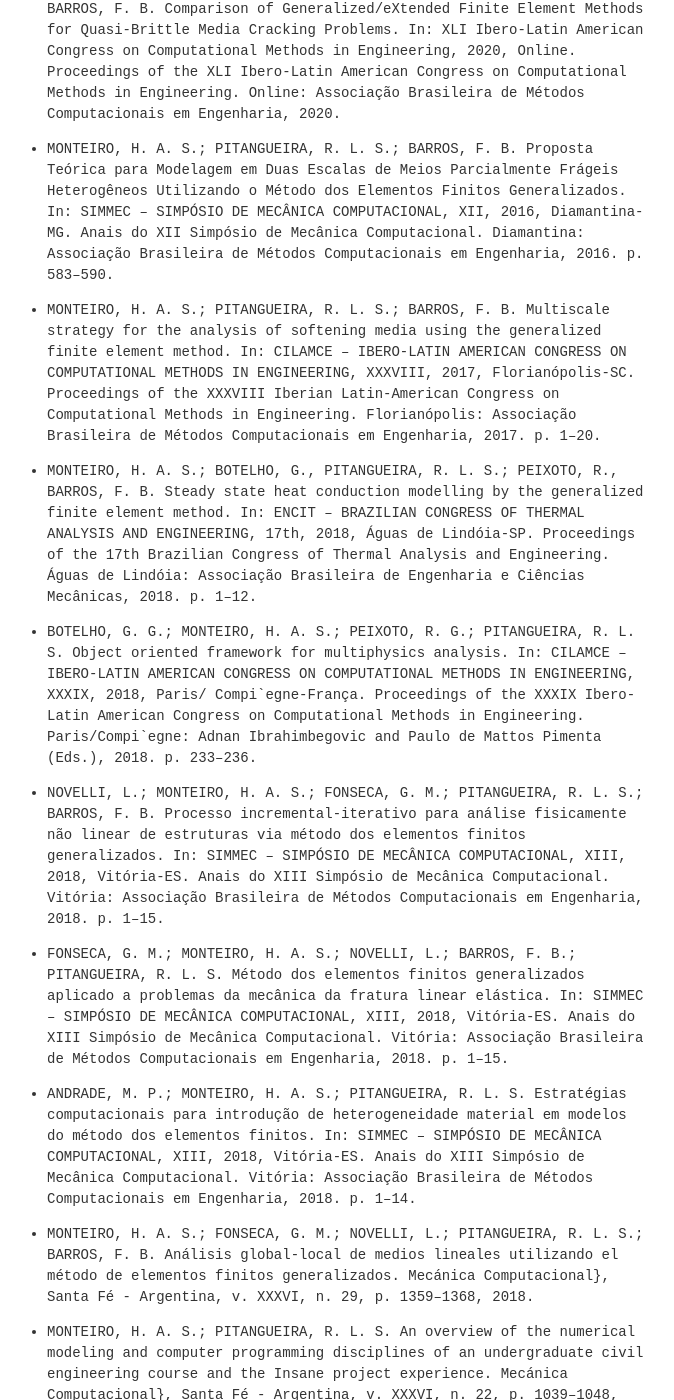
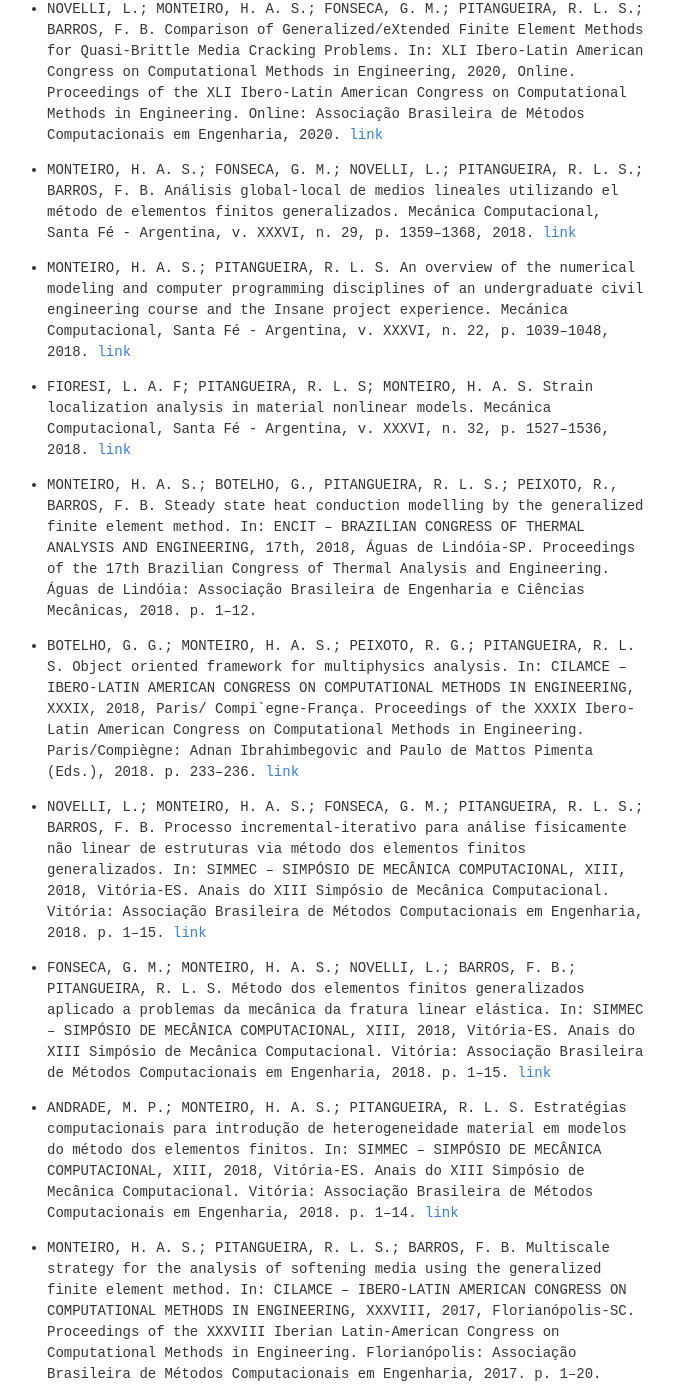
Before and after one commit to hasmonteiro/hasmonteiro.github.io, a Jekyll site: the page built from _pages/publications.md, in a window 1280 px wide and 1400 px high, scrolled down 1135 px. Shown: the whole window, without its empty margins (314-988 px from the left). Built offline with Jekyll 4.4.1, drawn with Linux system fonts in a browser that asks for light colours; nearby versions of some CDN libraries; some of the changed text lies outside the part shown.

Commit message:
corrections about, research; update links pubs; educ to teach

```diff
--- a/_config.yml
+++ b/_config.yml
@@ -14,8 +14,8 @@ links:
     url: /publications
   - name: /projects
     url: /projects
-  - name: /education
-    url: /education
+  - name: /teaching
+    url: /teaching
   - name: /posts
     url: /posts
   - name: /cv
--- a/_pages/publications.md
+++ b/_pages/publications.md
@@ -5,36 +5,36 @@ permalink: /publications
 
 ## Thesis
 
-- MONTEIRO, H. A. S. Uma nova aborgadem para análise estática em duas escalas: métodos dos elementos finitos generalizados/estendidos, estratégia global-local e modelos de degração elástica no estudo de meios não lineares, parcialmente frágeis e heterogêneos.  Tese (Doutorado em Engenharia de Estruturas) -- Escola de Engenharia, Universidade Federal de Minas Gerais, p. 423. 2021.
+- MONTEIRO, H. A. S. Uma nova aborgadem para análise estática em duas escalas: métodos dos elementos finitos generalizados/estendidos, estratégia global-local e modelos de degração elástica no estudo de meios não lineares, parcialmente frágeis e heterogêneos.  Tese (Doutorado em Engenharia de Estruturas) -- Escola de Engenharia, Universidade Federal de Minas Gerais, p. 423. 2021. (_embargo period; access restricted_)
 
     _(en title: A new approach for two-scale static analysis: generalized/extended finite element method, global-local strategy and elastic-degrading models in the study of heterogeneous quasi-brittle nonlinear media)_
 
 ## Articles
 
--  MONTEIRO, H. A. S.; NOVELLI, L.; FONSECA, G. M.; PITANGUEIRA, R. L. S.; BARROS, F. B. A new approach for physically nonlinear analysis of continuum damage mechanics problems using the generalized/extended finite element method with global-local enrichment. Engineering Analysis with Boundary Elements. v. 113. p. 277--295. Abril 2020.
+-  MONTEIRO, H. A. S.; NOVELLI, L.; FONSECA, G. M.; PITANGUEIRA, R. L. S.; BARROS, F. B. A new approach for physically nonlinear analysis of continuum damage mechanics problems using the generalized/extended finite element method with global-local enrichment. Engineering Analysis with Boundary Elements. v. 113. p. 277--295. Abril 2020. [link](https://doi.org/10.1016/j.enganabound.2019.12.015)
 
--  NOVELLI, L.; OLIVEIRA, T. H.; MONTEIRO, H. A. S.; FONSECA, G. M.; PITANGUEIRA, R. L. S.; BARROS, FELÍCIO BRUZZI. Stable Generalized/eXtended Finite Element Method with global-local enrichment for material nonlinear analysis. Computer Methods in Applied Mechanics and Engineering. Volume 372, Dezembro 2020.
+-  NOVELLI, L.; OLIVEIRA, T. H.; MONTEIRO, H. A. S.; FONSECA, G. M.; PITANGUEIRA, R. L. S.; BARROS, FELÍCIO BRUZZI. Stable Generalized/eXtended Finite Element Method with global-local enrichment for material nonlinear analysis. Computer Methods in Applied Mechanics and Engineering. Volume 372, Dezembro 2020. [link](https://doi.org/10.1016/j.cma.2020.113429)
 
--  FONSECA, G. M.; OLIVEIRA, T. H.; MONTEIRO, H. A. S.; NOVELLI, L.; PITANGUEIRA, R. L. S.; BARROS, FELÍCIO BRUZZI. 2-D Crack Propagation Analysis using Stable Generalized Finite Element Method with Global-Local Enrichments. Engineering Analysis with Boundary Elements. Volume 118, Setembro 2020, p. 70-83.
+-  FONSECA, G. M.; OLIVEIRA, T. H.; MONTEIRO, H. A. S.; NOVELLI, L.; PITANGUEIRA, R. L. S.; BARROS, FELÍCIO BRUZZI. 2-D Crack Propagation Analysis using Stable Generalized Finite Element Method with Global-Local Enrichments. Engineering Analysis with Boundary Elements. Volume 118, Setembro 2020, p. 70-83. [link](https://doi.org/10.1016/j.enganabound.2020.05.019)
 
--  NOVELLI, L.; MONTEIRO, H. A. S.; FONSECA, G. M.; PITANGUEIRA, R. L. S.; BARROS, F. B. Comparison of Generalized/eXtended Finite Element Methods for Quasi-Brittle Media Cracking Problems. In: XLI Ibero-Latin American Congress on Computational Methods in Engineering, 2020, Online. Proceedings of the XLI Ibero-Latin American Congress on Computational Methods in Engineering. Online: Associação Brasileira de Métodos Computacionais em Engenharia, 2020.
+-  NOVELLI, L.; MONTEIRO, H. A. S.; FONSECA, G. M.; PITANGUEIRA, R. L. S.; BARROS, F. B. Comparison of Generalized/eXtended Finite Element Methods for Quasi-Brittle Media Cracking Problems. In: XLI Ibero-Latin American Congress on Computational Methods in Engineering, 2020, Online. Proceedings of the XLI Ibero-Latin American Congress on Computational Methods in Engineering. Online: Associação Brasileira de Métodos Computacionais em Engenharia, 2020. [link](https://www.cilamce.com.br/arearestrita/apresentacoes/180/8230.pdf)
 
--  MONTEIRO, H. A. S.; PITANGUEIRA, R. L. S.; BARROS, F. B. Proposta Teórica para Modelagem em Duas Escalas de Meios Parcialmente Frágeis Heterogêneos Utilizando o Método dos Elementos Finitos Generalizados. In: SIMMEC -- SIMPÓSIO DE MECÂNICA COMPUTACIONAL, XII, 2016, Diamantina-MG. Anais do XII Simpósio de Mecânica Computacional. Diamantina: Associação Brasileira de Métodos Computacionais em Engenharia, 2016. p. 583--590.
+-  MONTEIRO, H. A. S.; FONSECA, G. M.; NOVELLI, L.; PITANGUEIRA, R. L. S.; BARROS, F. B. Análisis global-local de medios lineales utilizando el método de elementos finitos generalizados. Mecánica Computacional, Santa Fé - Argentina, v. XXXVI, n. 29, p. 1359--1368, 2018. [link](https://cimec.org.ar/ojs/index.php/mc/article/view/5643)
+
+-  MONTEIRO, H. A. S.; PITANGUEIRA, R. L. S. An overview of the numerical modeling and computer programming disciplines of an undergraduate civil engineering course and the Insane project experience. Mecánica Computacional, Santa Fé - Argentina, v. XXXVI, n. 22, p. 1039--1048, 2018. [link](https://cimec.org.ar/ojs/index.php/mc/article/view/5603)
+
+-  FIORESI, L. A. F; PITANGUEIRA, R. L. S; MONTEIRO, H. A. S. Strain localization analysis in material nonlinear models. Mecánica Computacional, Santa Fé - Argentina, v. XXXVI, n. 32, p. 1527--1536, 2018. [link](https://cimec.org.ar/ojs/index.php/mc/article/view/5661)
+
+-  MONTEIRO, H. A. S.; BOTELHO, G., PITANGUEIRA, R. L. S.; PEIXOTO, R., BARROS, F. B. Steady state heat conduction modelling by the generalized finite element method. In: ENCIT -- BRAZILIAN CONGRESS OF THERMAL ANALYSIS AND ENGINEERING, 17th, 2018, Águas de Lindóia-SP. Proceedings of the 17th Brazilian Congress of Thermal Analysis and Engineering. Águas de Lindóia: Associação Brasileira de Engenharia e Ciências Mecânicas, 2018. p. 1--12.
+
+-  BOTELHO, G. G.; MONTEIRO, H. A. S.; PEIXOTO, R. G.; PITANGUEIRA, R. L. S. Object oriented framework for multiphysics analysis. In: CILAMCE -- IBERO-LATIN AMERICAN CONGRESS ON COMPUTATIONAL METHODS IN ENGINEERING, XXXIX, 2018, Paris/ Compi\`egne-França. Proceedings of the XXXIX Ibero-Latin American Congress on Computational Methods in Engineering. Paris/Compiègne: Adnan Ibrahimbegovic and Paulo de Mattos Pimenta (Eds.), 2018. p. 233--236. [link](http://bibliotheque.utc.fr/EXPLOITATION/doc/IFD/IFD_REFDOC_0008926/cilamce-2018-proceedings-of-xxxix-ibero-latin-american-congress-on-computational-methods-in-engineer)
+
+-  NOVELLI, L.; MONTEIRO, H. A. S.; FONSECA, G. M.; PITANGUEIRA, R. L. S.; BARROS, F. B. Processo incremental-iterativo para análise fisicamente não linear de estruturas via método dos elementos finitos generalizados. In: SIMMEC -- SIMPÓSIO DE MECÂNICA COMPUTACIONAL, XIII, 2018, Vitória-ES. Anais do XIII Simpósio de Mecânica Computacional. Vitória: Associação Brasileira de Métodos Computacionais em Engenharia, 2018. p. 1--15. [link](https://doity.com.br/anais/xiiisimmec2018/trabalho/68636)
+
+-  FONSECA, G. M.; MONTEIRO, H. A. S.; NOVELLI, L.; BARROS, F. B.; PITANGUEIRA, R. L. S. Método dos elementos finitos generalizados aplicado a problemas da mecânica da fratura linear elástica. In: SIMMEC -- SIMPÓSIO DE MECÂNICA COMPUTACIONAL, XIII, 2018, Vitória-ES. Anais do XIII Simpósio de Mecânica Computacional. Vitória: Associação Brasileira de Métodos Computacionais em Engenharia, 2018. p. 1--15. [link](https://doity.com.br/anais/xiiisimmec2018/trabalho/68412)
+
+-  ANDRADE, M. P.; MONTEIRO, H. A. S.; PITANGUEIRA, R. L. S. Estratégias computacionais para introdução de heterogeneidade material em modelos do método dos elementos finitos. In: SIMMEC -- SIMPÓSIO DE MECÂNICA COMPUTACIONAL, XIII, 2018, Vitória-ES. Anais do XIII Simpósio de Mecânica Computacional. Vitória: Associação Brasileira de Métodos Computacionais em Engenharia, 2018. p. 1--14. [link](https://doity.com.br/anais/xiiisimmec2018/trabalho/69105)
 
 -  MONTEIRO, H. A. S.; PITANGUEIRA, R. L. S.; BARROS, F. B. Multiscale strategy for the analysis of softening media using the generalized finite element method. In: CILAMCE -- IBERO-LATIN AMERICAN CONGRESS ON COMPUTATIONAL METHODS IN ENGINEERING, XXXVIII, 2017, Florianópolis-SC. Proceedings of the XXXVIII Iberian Latin-American Congress on Computational Methods in Engineering. Florianópolis: Associação Brasileira de Métodos Computacionais em Engenharia, 2017. p. 1--20.
 
--  MONTEIRO, H. A. S.; BOTELHO, G., PITANGUEIRA, R. L. S.; PEIXOTO, R., BARROS, F. B. Steady state heat conduction modelling by the generalized finite element method. In: ENCIT -- BRAZILIAN CONGRESS OF THERMAL ANALYSIS AND ENGINEERING, 17th, 2018, Águas de Lindóia-SP. Proceedings of the 17th Brazilian Congress of Thermal Analysis and Engineering. Águas de Lindóia: Associação Brasileira de Engenharia e Ciências Mecânicas, 2018. p. 1--12.
-
--  BOTELHO, G. G.; MONTEIRO, H. A. S.; PEIXOTO, R. G.; PITANGUEIRA, R. L. S. Object oriented framework for multiphysics analysis. In: CILAMCE -- IBERO-LATIN AMERICAN CONGRESS ON COMPUTATIONAL METHODS IN ENGINEERING, XXXIX, 2018, Paris/ Compi\`egne-França. Proceedings of the XXXIX Ibero-Latin American Congress on Computational Methods in Engineering. Paris/Compi\`egne: Adnan Ibrahimbegovic and Paulo de Mattos Pimenta (Eds.), 2018. p. 233--236.
-
--  NOVELLI, L.; MONTEIRO, H. A. S.; FONSECA, G. M.; PITANGUEIRA, R. L. S.; BARROS, F. B. Processo incremental-iterativo para análise fisicamente não linear de estruturas via método dos elementos finitos generalizados. In: SIMMEC -- SIMPÓSIO DE MECÂNICA COMPUTACIONAL, XIII, 2018, Vitória-ES. Anais do XIII Simpósio de Mecânica Computacional. Vitória: Associação Brasileira de Métodos Computacionais em Engenharia, 2018. p. 1--15.
-
--  FONSECA, G. M.; MONTEIRO, H. A. S.; NOVELLI, L.; BARROS, F. B.; PITANGUEIRA, R. L. S. Método dos elementos finitos generalizados aplicado a problemas da mecânica da fratura linear elástica. In: SIMMEC -- SIMPÓSIO DE MECÂNICA COMPUTACIONAL, XIII, 2018, Vitória-ES. Anais do XIII Simpósio de Mecânica Computacional. Vitória: Associação Brasileira de Métodos Computacionais em Engenharia, 2018. p. 1--15.
-
--  ANDRADE, M. P.; MONTEIRO, H. A. S.; PITANGUEIRA, R. L. S. Estratégias computacionais para introdução de heterogeneidade material em modelos do método dos elementos finitos. In: SIMMEC -- SIMPÓSIO DE MECÂNICA COMPUTACIONAL, XIII, 2018, Vitória-ES. Anais do XIII Simpósio de Mecânica Computacional. Vitória: Associação Brasileira de Métodos Computacionais em Engenharia, 2018. p. 1--14.
-
--  MONTEIRO, H. A. S.; FONSECA, G. M.; NOVELLI, L.; PITANGUEIRA, R. L. S.; BARROS, F. B. Análisis global-local de medios lineales utilizando el método de elementos finitos generalizados. Mecánica Computacional}, Santa Fé - Argentina, v. XXXVI, n. 29, p. 1359--1368, 2018.
-
--  MONTEIRO, H. A. S.; PITANGUEIRA, R. L. S. An overview of the numerical modeling and computer programming disciplines of an undergraduate civil engineering course and the Insane project experience. Mecánica Computacional}, Santa Fé - Argentina, v. XXXVI, n. 22, p. 1039--1048, 2018.
-
--  FIORESI, L. A. F; PITANGUEIRA, R. L. S; MONTEIRO, H. A. S. Strain localization analysis in material nonlinear models. Mecánica Computacional}, Santa Fé - Argentina, v. XXXVI, n. 32, p. 1527--1536, 2018.
+-  MONTEIRO, H. A. S.; PITANGUEIRA, R. L. S.; BARROS, F. B. Proposta Teórica para Modelagem em Duas Escalas de Meios Parcialmente Frágeis Heterogêneos Utilizando o Método dos Elementos Finitos Generalizados. In: SIMMEC -- SIMPÓSIO DE MECÂNICA COMPUTACIONAL, XII, 2016, Diamantina-MG. Anais do XII Simpósio de Mecânica Computacional. Diamantina: Associação Brasileira de Métodos Computacionais em Engenharia, 2016. p. 583--590. [link](http://acervo.ufvjm.edu.br:8080/jspui/handle/1/1556)
```
Also changed, not shown: _pages/about.md (+4 -5 lines), _pages/education.md (+2 -2 lines), _pages/posts.md (+2 -0 lines), _pages/research.md (+2 -2 lines).
